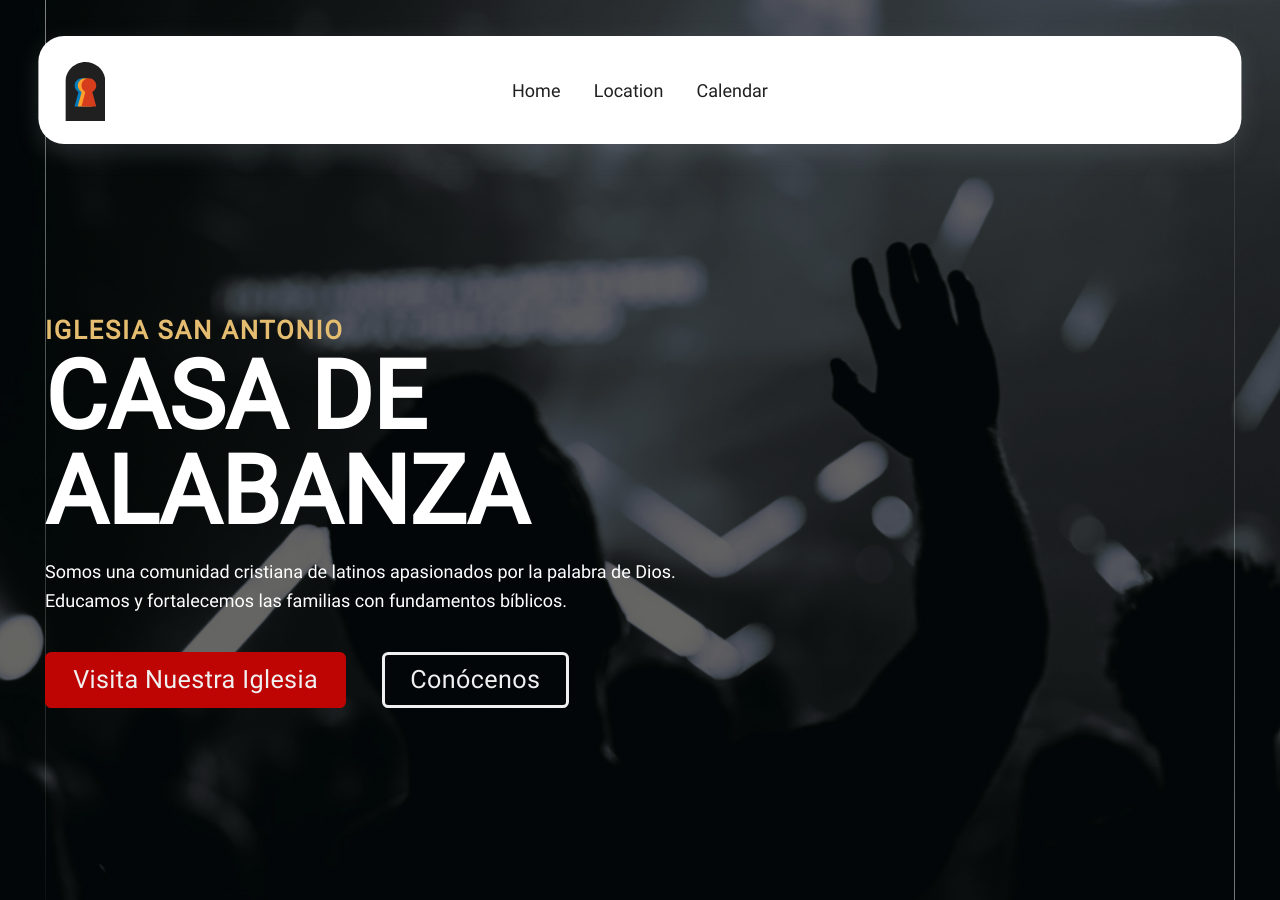
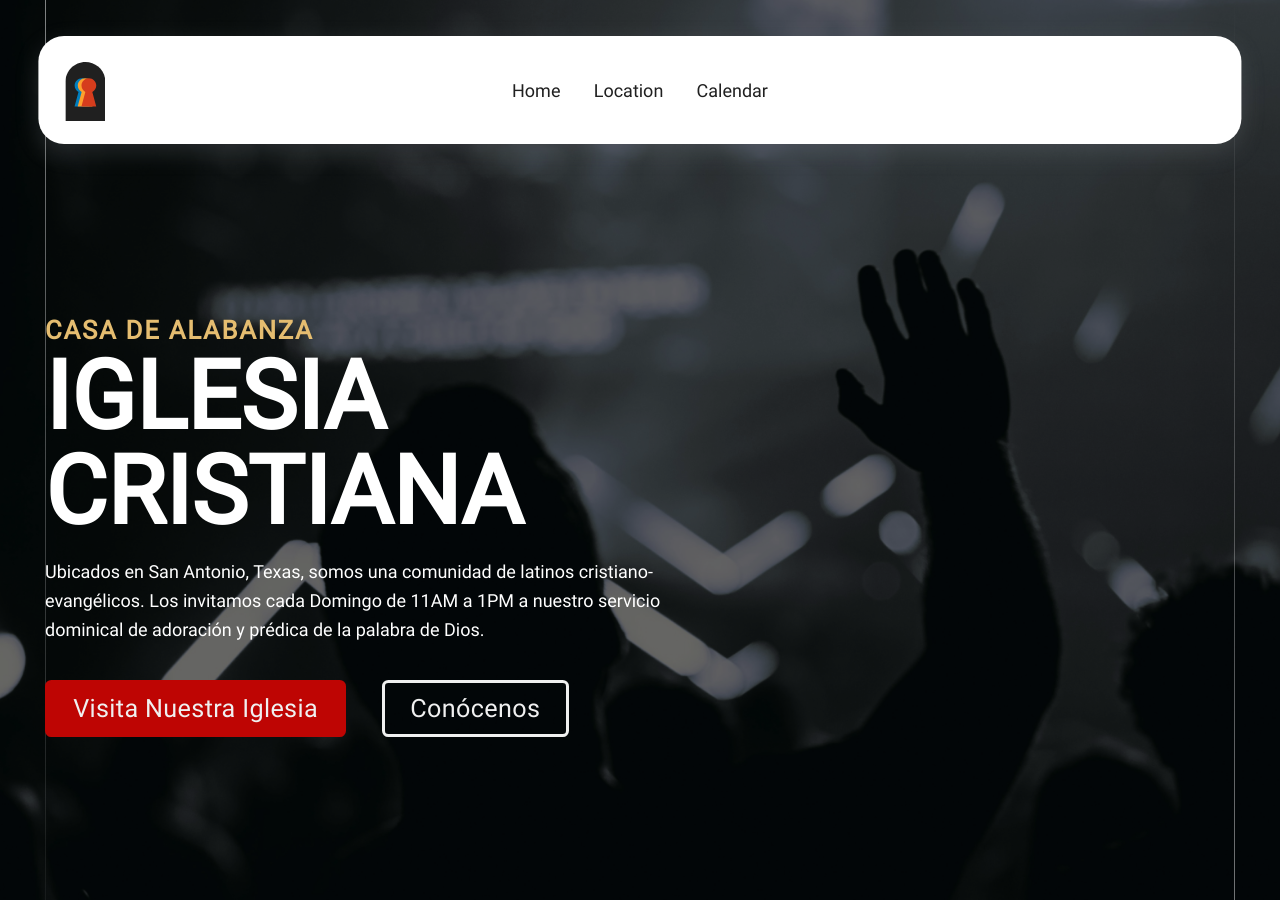
Before and after one commit to webforpainters/casadealabanza, a Jekyll site: the page built from index.md, in a window 1280 px wide and 900 px high. Built offline with Jekyll 4.4.1, drawn with Linux system fonts in a browser that asks for light colours.

Commit message:
TinaCMS content update

```diff
--- a/_data/home/content.yml
+++ b/_data/home/content.yml
@@ -1,60 +1,52 @@
-##### Hero #####
-topper: "Iglesia San Antonio"
-headline: "Casa De Alabanza"
-subheadline: "Somos una comunidad cristiana de latinos apasionados por la palabra de Dios. Educamos y fortalecemos las familias con fundamentos bíblicos."
-
+quotes:
+  - Nuestra misión es acercar a aquellos que están lejos de Dios a su presencia.
+  - 'El Señor es mi fuerza y mi escudo; en él confía mi corazón, y él me ayuda.'
+sermon:
+  topper: Latest Sermon
+  headline: Solo No Puedo!
+  quote: El señor quiere que lo busques
+  by: Nelson Zavala
+  buttons:
+    primary:
+      text: Mira En YouTube
+      url: 'https://www.youtube.com/watch?v=x-tiYn_HYb8'
+    secondary:
+      text: Más Sermones
+      url: 'https://www.youtube.com/@sacasadealabanza'
+carousel:
+  topper: Hello World
+  headline: Be Inspired
+  subheadline: Lorem Ipsum
+  slides:
+    - topper: visit us
+      headline: New Here?
+      link_text: Learn More
+      link_url: /
+    - topper: join us
+      headline: Music Ministry
+      link_text: Learn More
+      link_url: /
+about:
+  topper: ''
+  headline: ''
+  description: ''
+  image_url: ''
+cta:
+  headline: ''
+  subheadline: ''
+  button:
+    text: ''
+    url: ''
+topper: Casa De Alabanza
+headline: Iglesia Cristiana
+subheadline: >-
+  Ubicados en San Antonio, Texas, somos una comunidad de latinos
+  cristiano-evangélicos. Los invitamos cada Domingo de 11AM a 1PM a nuestro
+  servicio dominical de adoración y prédica de la palabra de Dios.
 button:
   primary:
-    text: "Visita Nuestra Iglesia"
-    url: "/location"
+    text: Visita Nuestra Iglesia
+    url: /location
   secondary:
-    text: "Conócenos"
-    url: "/location"
-
-##### Quotes #####
-quotes:
-  - "Nuestra misión es acercar a aquellos que están lejos de Dios a su presencia."
-  - "El Señor es mi fuerza y mi escudo; en él confía mi corazón, y él me ayuda."
-
-##### Sermon #####
-sermon:
-  topper: "Latest Sermon"
-  headline: "Solo No Puedo!"
-  quote: "El señor quiere que lo busques"
-  by: "Nelson Zavala"
-  buttons:
-    primary:
-      text: "Mira En YouTube"
-      url: "https://www.youtube.com/watch?v=x-tiYn_HYb8"
-    secondary:
-      text: "Más Sermones"
-      url: "https://www.youtube.com/@sacasadealabanza"
-
-##### Carousel #####
-carousel:
-  topper: "Hello World"
-  headline: "Be Inspired"
-  subheadline: "Lorem Ipsum"
-  slides:
-    - topper: "visit us"
-      headline: "New Here?"
-      link_text: "Learn More"
-      link_url: "/"
-    - topper: "join us"
-      headline: "Music Ministry"
-      link_text: "Learn More"
-      link_url: "/"
-
-#### About Pastors ####
-about:
-  topper: ""
-  headline: ""
-  description: ""
-  image_url: ""
-
-cta:
-  headline: ""
-  subheadline: ""
-  button:
-    text: ""
-    url: ""
+    text: Conócenos
+    url: /location
```
